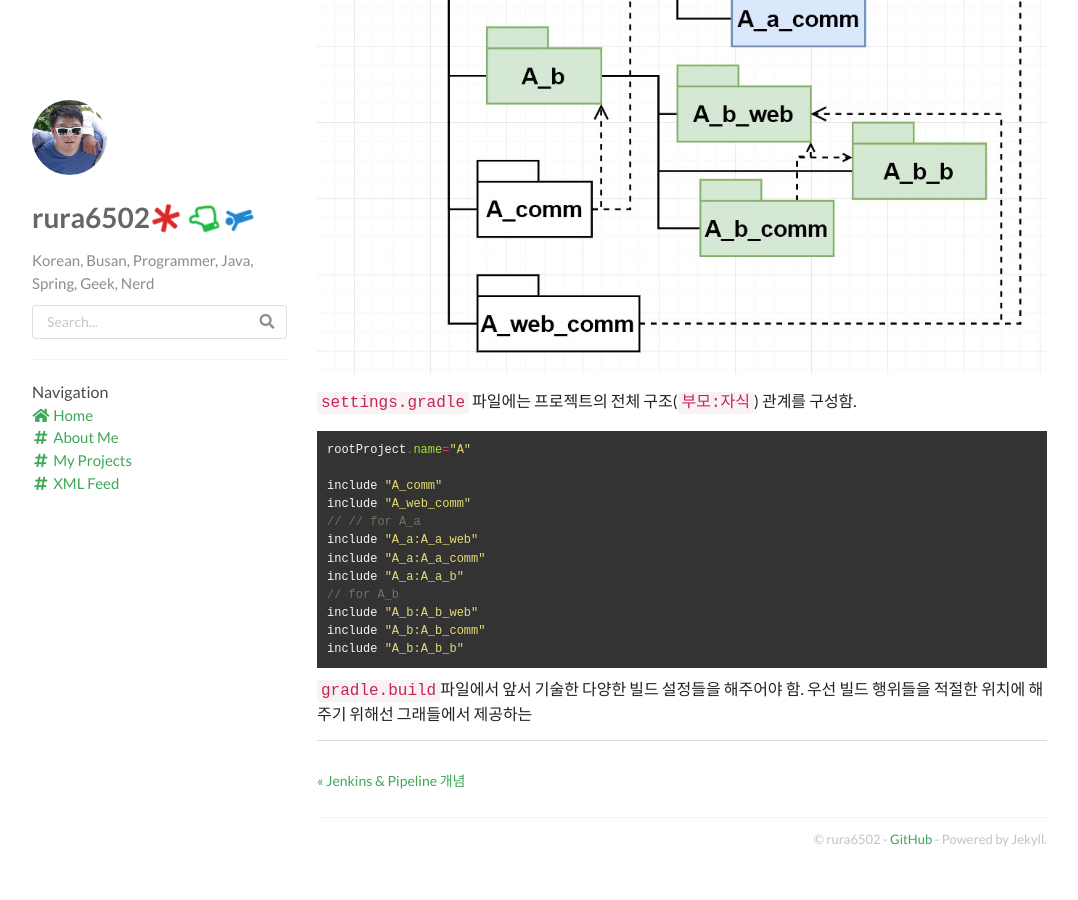
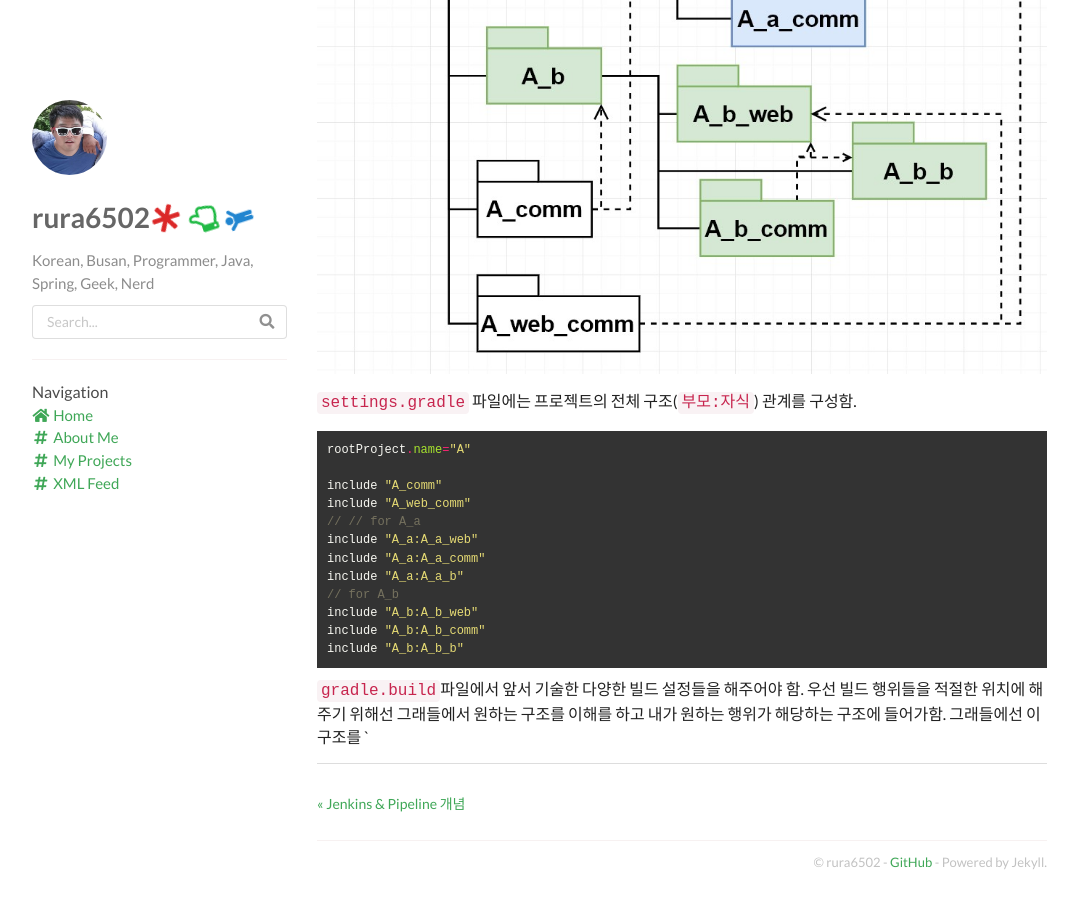
Before and after one commit to rura6502/rura6502.github.io, a Jekyll site: the page built from _posts/2019-05-25-Spring-Boot-Multi-Moudle-Project-using-Advanced-Gradle.md, in a window 1280 px wide and 900 px high, scrolled down 1880 px. Shown: the whole window, without its empty margins (53-1131 px from the left). Built offline with Jekyll 4.4.1, drawn with Linux system fonts in a browser that asks for light colours; nearby versions of some CDN libraries; comment, search, counter and statistics services are not loaded; before the commit the page ends 2757 px from its top, so only the background shows below that.

Commit message:
_posts/2019-05-25-Spring-Boot-Multi-Moudle-Project-using-Advanced-Gradle.md updated from https://stackedit.io/

````diff
--- a/_posts/2019-05-25-Spring-Boot-Multi-Moudle-Project-using-Advanced-Gradle.md
+++ b/_posts/2019-05-25-Spring-Boot-Multi-Moudle-Project-using-Advanced-Gradle.md
@@ -42,14 +42,14 @@ include "A_b:A_b_comm"
 include "A_b:A_b_b"
 ```
 
-`gradle.build`파일에서 앞서 기술한 다양한 빌드 설정들을 해주어야 함. 우선 빌드 행위들을 적절한 위치에 해주기 위해선 그래들에서 제공하는
+`gradle.build`파일에서 앞서 기술한 다양한 빌드 설정들을 해주어야 함. 우선 빌드 행위들을 적절한 위치에 해주기 위해선 그래들에서 원하는 구조를 이해를 하고 내가 원하는 행위가 해당하는 구조에 들어가함. 그래들에선 이 구조를 `
 
 
 
 
 
 <!--stackedit_data:
-eyJoaXN0b3J5IjpbNTI0ODc0OTY5LC05NDM3MDIwMTYsMTI0OT
+eyJoaXN0b3J5IjpbNzU2MzQ0Njg2LC05NDM3MDIwMTYsMTI0OT
 UyNjUyNSw1MDk2MjY4NjEsMTcxNDQ4ODE3NywtMTg1MDU3NzI3
 OCwtMTk5MTQ1MDUwMF19
 -->
````
